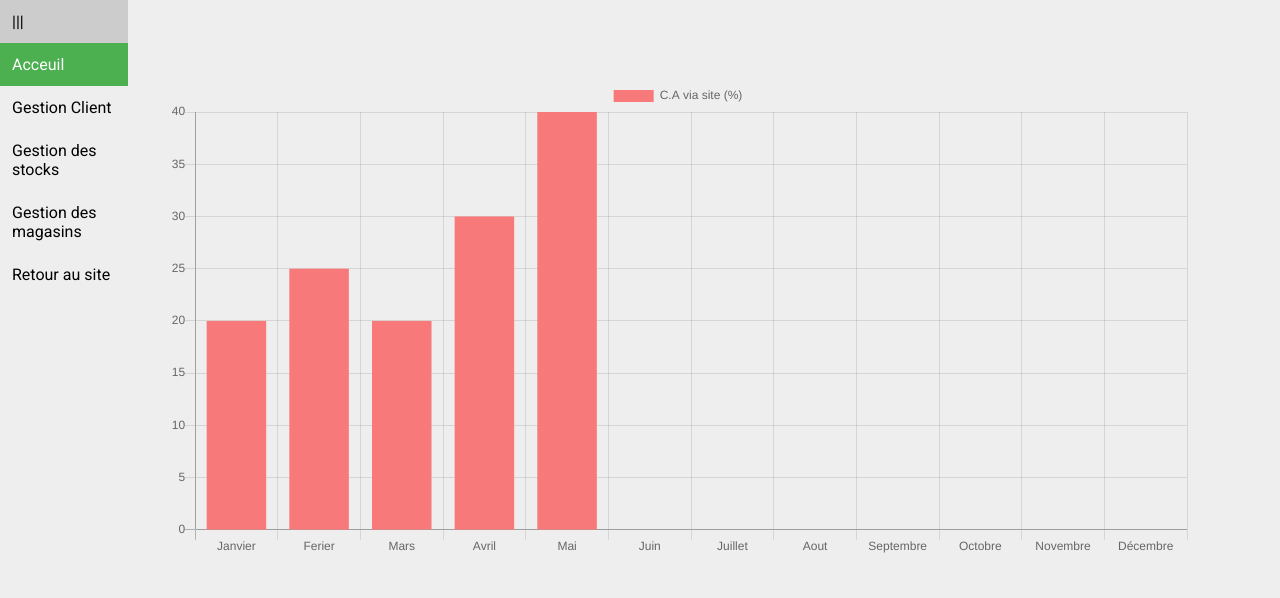
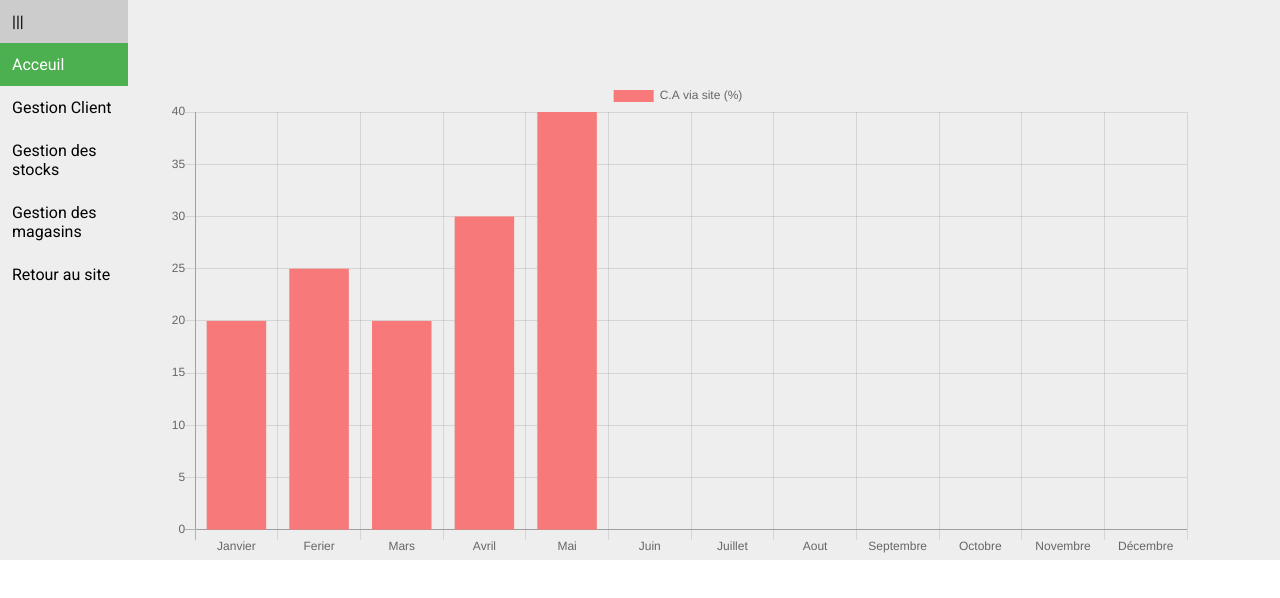
Before and after one commit to JulienKEIFF/maquette1, a Vue app: page /admin in a window 1280 px wide. Shown: the top 598 px of the page. Built offline with nearby package versions, Linux system fonts and the light colour scheme.

Commit message:
fix position

```diff
--- a/src/views/Admin.vue
+++ b/src/views/Admin.vue
@@ -17,11 +17,8 @@ export default {
 }
 </script>
 
-<style>
-#app{
-  padding-top: 0;
-  height: 120vh;
-}
+<style scoped lang="scss">
+#admin{ margin-top: -15vh; height: 100%;}
 #content{
   width: 80vw;
   padding-left: 13vw;
```
